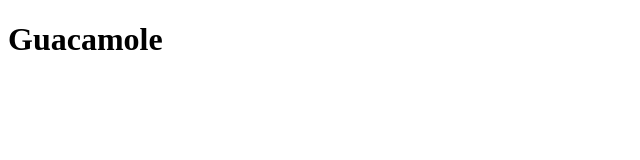
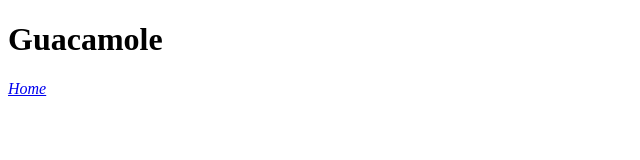
Before and after one commit to Midav33/odin-recipes, a plain HTML site: page recipes/guacamole.html in a window 1280 px wide. Shown: the full height of the page, 0-640 px from the left. Drawn offline with Linux system fonts and the light colour scheme.

Commit message:
Added links to homepage on all current recipe pages

```diff
--- a/recipes/guacamole.html
+++ b/recipes/guacamole.html
@@ -7,5 +7,6 @@
 
     <body>
         <h1>Guacamole</h1>
+        <em><a href="../index.html">Home</a></em>
     </body>
 </html>
```
Also changed, not shown: recipes/lasagna.html (+1 -0 lines), recipes/peanut-butter-cookies.html (+1 -0 lines).
